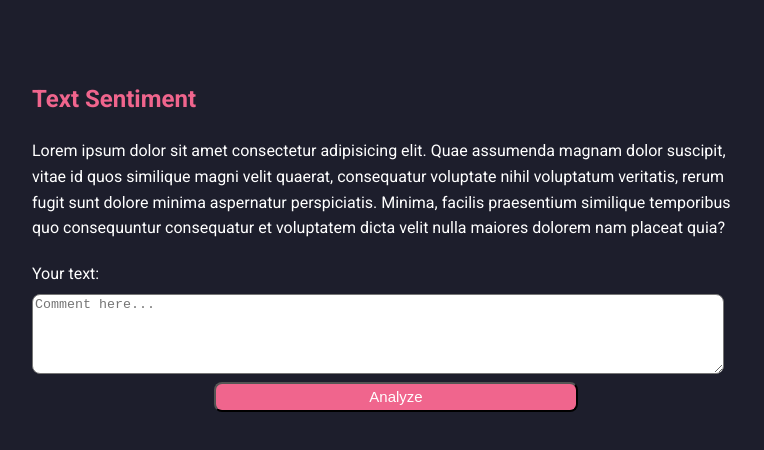
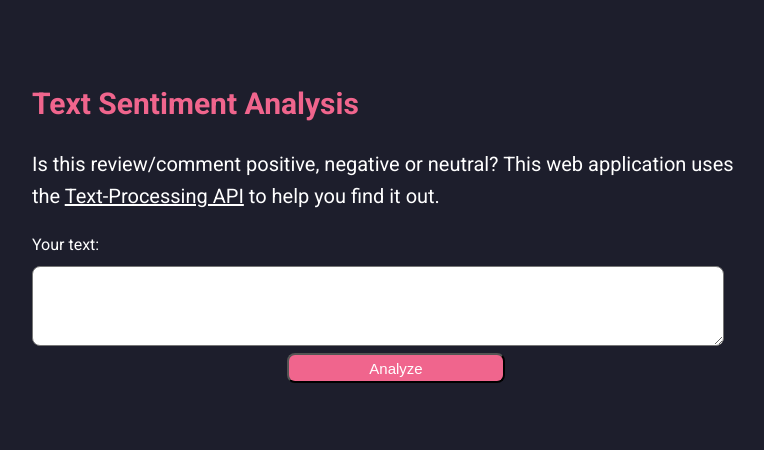
Before and after one commit to carolinanonato/Text-Sentiment-Analysis, a plain HTML site: page index.html in a window 1280 px wide. Shown: the whole page, without its empty margins (244-1008 px from the left). Drawn offline with nearby package versions, Linux system fonts and the light colour scheme.

Commit message:
minor fixes

```diff
--- a/index.html
+++ b/index.html
@@ -15,17 +15,15 @@
 
 <body>
     <div class="container">
-        <h2 class="title">Text Sentiment</h2>
-        <p class="description">Lorem ipsum dolor sit amet consectetur adipisicing elit. Quae assumenda magnam dolor
-            suscipit, vitae id quos
-            similique magni velit quaerat, consequatur voluptate nihil voluptatum veritatis, rerum fugit sunt dolore
-            minima aspernatur perspiciatis. Minima, facilis praesentium similique temporibus quo consequuntur
-            consequatur et voluptatem dicta velit nulla maiores dolorem nam placeat quia?
+        <h2 class="title">Text Sentiment Analysis</h2>
+        <p class="description">Is this review/comment positive, negative or neutral? This web application uses the
+            <a href="https://rapidapi.com/japerk/api/text-processing/details" target="_blank">Text-Processing API</a> to
+            help you find it out.
         </p>
         <section class="input-comment">
             <label for="comment">Your text:</label>
             <br>
-            <textarea name="comment" id="comment" class="comment-area" placeholder="Comment here..."></textarea>
+            <textarea name="comment" id="comment" class="comment-area"></textarea>
             <br>
             <button class="button" onclick="checkSentiment()">Analyze</button>
 
--- a/style.css
+++ b/style.css
@@ -22,12 +22,18 @@ body {
     color: rgb(240, 101, 141);
   text-decoration: none;
   margin-bottom: 20px;
-  padding-top: 30px
+  padding-top: 30px;
+  font-size: 30px;
 }
 
+a {
+
+    color: inherit;
+}
 
 .description {
     margin-bottom: 20px;
+    font-size: 20px;
 }
 
 .comment-area {
@@ -39,7 +45,7 @@ body {
 }
 
 button {
-    width: 50%;
+    width: 30%;
     margin: 0 auto;
     display: block;
     height: 30px;
@@ -47,6 +53,11 @@ button {
     background-color: rgb(240, 101, 141);
     color: white;
     font-size: 15px;
+   cursor: pointer;
+}
+
+.button:active {
+    transform: translateY(2px);
 }
 
 #result-area{
```
